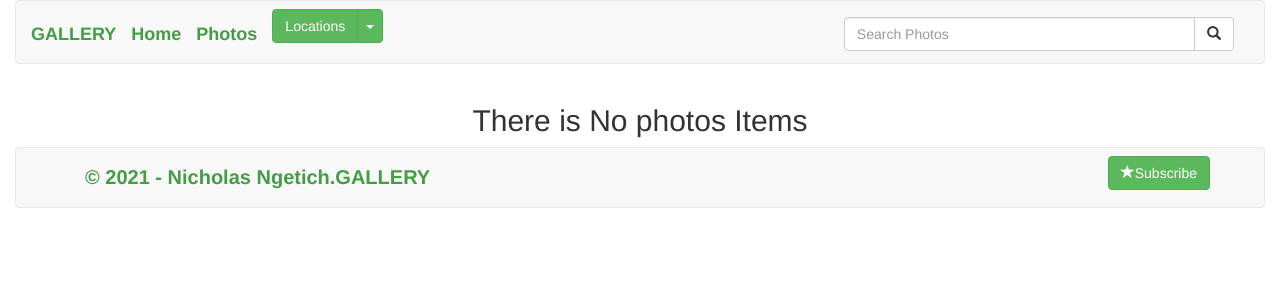
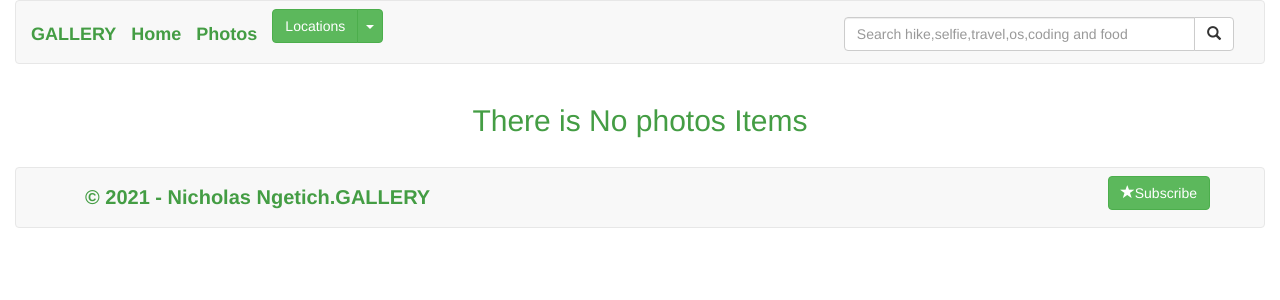
Before and after one commit to Teri11/My-Gallery-1, a Django app: page /photos/ in a window 1280 px wide. Shown: the top 300 px of the page. Run offline with Django 3.2, Linux system fonts and the light colour scheme; data that the repository does not hold is empty; some libraries are stand-ins or nearby versions.

Commit message:
Update UI and styles

```diff
--- a/mypics/static/css/index.css
+++ b/mypics/static/css/index.css
@@ -16,15 +16,21 @@
   color: blue;
   font-weight: 900;
 }
+h2 {
+  color: #449D44;
+}
+.category {
+  color: #058F03;
+}
 .open-project:hover {
   opacity: 0.5;
 }
-.img-responsive {
+.img-thumbnail {
   cursor: pointer;
   border-radius: 6px;
 }
-.img-responsive:hover {
-  opacity: 0.7;
+.img-thumbnail:hover {
+  opacity: 0.9;
   background-color: #295168;
 }
 .link:hover {
--- a/mypics/templates/navbar.html
+++ b/mypics/templates/navbar.html
@@ -39,8 +39,8 @@
             <form class="navbar-form" role="search" action="{% url 'searchPhotos' %}">
 
               <div class="input-group">
-                <input type="text" width="90%" class="form-control" placeholder="Search Photos" name="photo">
-                <div style="width: 10%;" class="input-group-btn">
+                <input type="text" width="90%" class="form-control" placeholder="Search hike,selfie,travel,os,coding and food" name="photo">
+                <div style="width:10% ;" class="input-group-btn">
                   <button class="btn btn-default" type="submit"><i class="glyphicon glyphicon-search"></i></button>
                 </div>
               </div>
--- a/mypics/templates/photos.html
+++ b/mypics/templates/photos.html
@@ -3,20 +3,16 @@
 {{ block.super}}
 
 <div class="container-fluid">
-
+  <div class="row photo">
+    <div class="col-md-1"></div>
+    <!-- displaying photos photos -->
+    <div class="col-md-10">
       <!-- Looping through photos   -->
       {% for photos_item in photos %}
-
-  <div class="row photo">
-    <div class="col-md-3"></div>
-    <!-- displaying photos photos -->
-    <div class="col-md-6">
+      <div class="col-md-4 col-sm-6 co-xs-12 gal-item">
         <!--Display photos photo images  -->
-      <a class="img-overlay" data-toggle="modal" data-target="#{{photos_item.id}}" style="width:100%"><img
-          src="{{photos_item.image.url}}" class="img-responsive" alt="Image"></a>
-    </div>
-    <div class="col-md-3">
-    </div>
+        <a data-toggle="modal" data-target="#{{photos_item.id}}"><img src="{{photos_item.image.url}}"
+            class="img-thumbnail" alt="Image"></a>
       </div>
 
       {% empty %}
@@ -25,36 +21,32 @@
       </div>
       {% endfor %}
 
+    </div>
+    <div class="col-md-1">
+    </div>
+  </div>
   {% for photos_item in photos %}
   <div class="modal fade" id="{{photos_item.id}}" tabindex="-1" role="dialog" aria-labelledby="deleteModalLabel"
     aria-hidden="true">
-    <div class="modal-dialog" role="document">
+    <div class="modal-dialog" style="width: 40%;" role="document">
       <div class="modal-content">
         <div class="modal-header">
-          <h2 class="desc">{{photos_item.title}}</h2>
-          <button type="button" style="display: inline;" class="btn btn-secondary" onclick="copy('img{{photos_item.id}}')">Copy photo Link</button>
           <button type="button" class="close" data-dismiss="modal" aria-label="Close">
             <span aria-hidden="true">&times;</span>
           </button>
+          <h2 class="desc">{{photos_item.title}}</h2>
+            <h4>{{photos_item.description}}</h4>
+            <h4>Location: <span class="category">{{photos_item.location.title}}</span></h4>
+            <h4>Category: <span class="category">{{photos_item.category.title}}</span></h4>
+          <button type="button" style="display: inline;" class="btn btn-success"
+            onclick="copy('img{{photos_item.id}}')">Copy photo Link</button>
         </div>
         <div class="modal-body">
           <div class="row">
             <div class="">
-              <img src="{{photos_item.image.url}}" style="width: 100%;" class="img-responsive" alt="Image" onclick="window.open(this.src)">
-            </div>
-            <div class="row">
-                <p class="text-center">{{photos_item.description}}</p>
-              <div class="col-md-6">
-                <h4 class="desc">Location: <span category>{{photos_item.location.title}}</span></h4>
-              </div>
-              <div class="col-md-6">
-                <h4 class="desc">Category: <span category>{{photos_item.category.title}}</span></h4>
+              <img src="{{photos_item.image.url}}" alt="Image" onclick="window.open(this.src)">
             </div>
           </div>
-          </div>
-        </div>
-        <div class="modal-footer">
-          <button type="button" class="btn btn-secondary" data-dismiss="modal">Close</button>
         </div>
       </div>
     </div>
```
Lines whose indentation alone changed are shown as unchanged.
